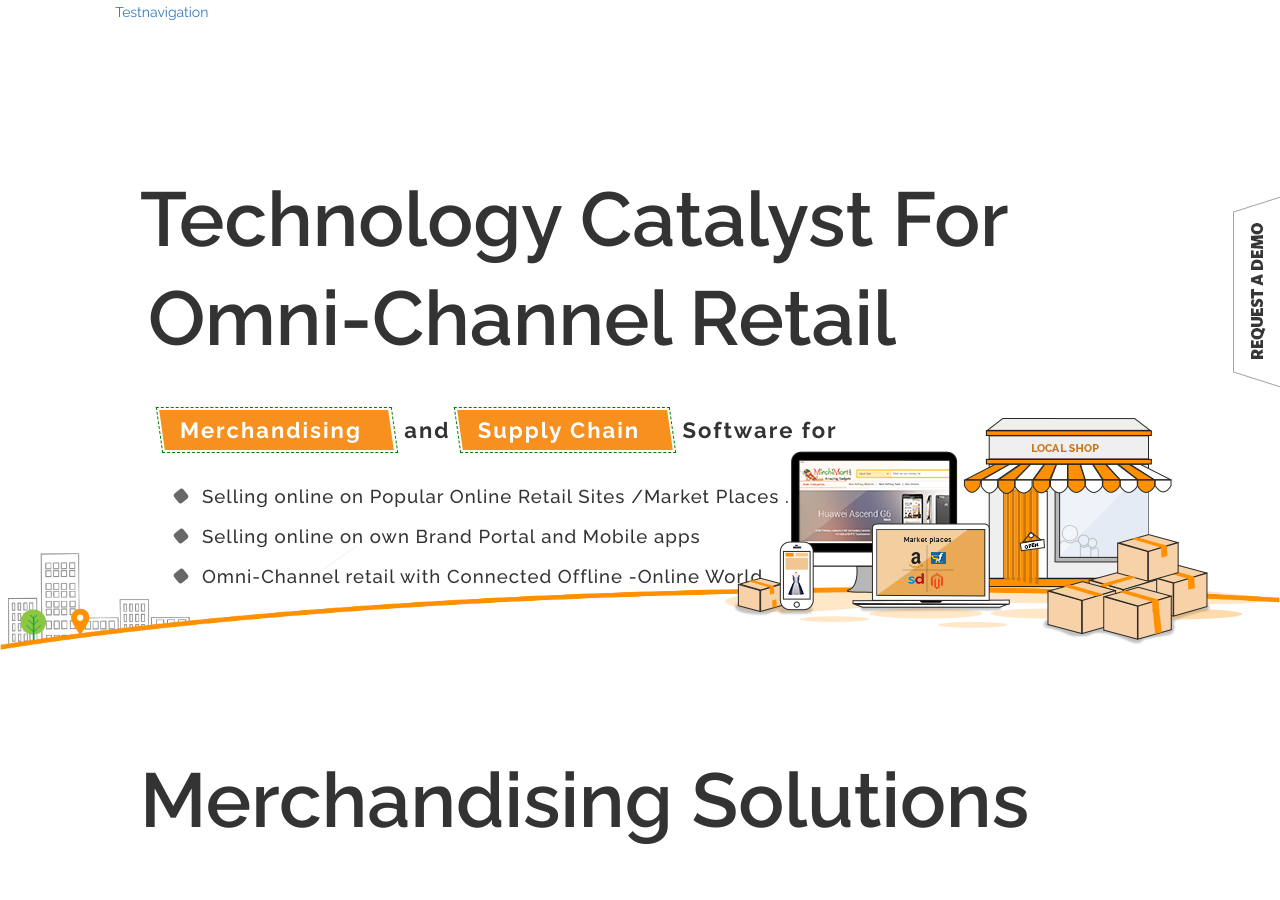
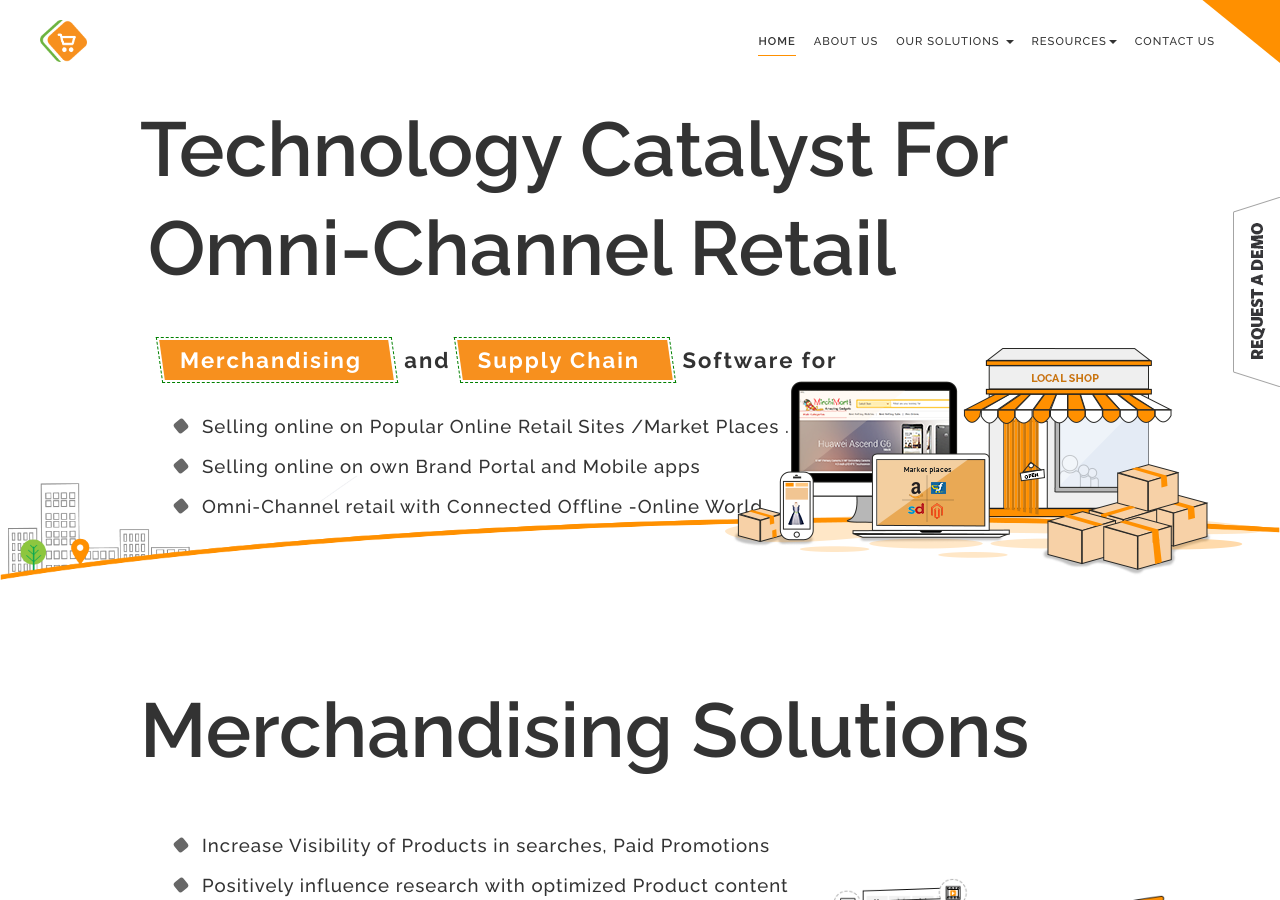
Before and after one commit to paxcom/paxcom.github.io, a Jekyll site: the page built from index.md, in a window 1280 px wide and 900 px high. Built offline with Jekyll 4.4.1, drawn with Linux system fonts in a browser that asks for light colours; comment, search, counter and statistics services are not loaded.

Commit message:
revert code

```diff
--- a/_includes/header.html
+++ b/_includes/header.html
@@ -1,48 +1,53 @@
- <div class="container">
-  <div class="navbar">
-   <div class="navbar-inner">
-    <div class="container">
-     <a class="btn btn-navbar" data-toggle="collapse" data-target=".navbar-responsive-collapse">
+<!--<header class="container-fluid" id="header">-->
+<header class="container-fluid {% if page.url == '/' or page.url == '/index.html' %} navbar-fixed-top bg-white {% endif %} "  id="header"
+style=" margin: 0px; padding: 20px 40px;">
+	<div class="logo logo-paxcom">
+        	<a href="{{site.baseurl}}/"><img src="{{ site.baseurl }}/images/paxcom-logo.png" class="img-responsive" alt="paxcom"></a>
+    </div>
+
+    <nav class="navbar paxcom-nav" role="navigation">
+      <div class="container-fluid">
+        <!-- Brand and toggle get grouped for better mobile display -->
+        <div class="navbar-header">
+          <button type="button" class="navbar-toggle" data-toggle="collapse" data-target="#bs-example-navbar-collapse-1">
+            <span class="sr-only">Toggle navigation</span>
             <span class="icon-bar"></span>
             <span class="icon-bar"></span>
             <span class="icon-bar"></span>
-     </a>
-      <a class="brand" href="#">Testnavigation</a>
-     <div class="nav-collapse collapse navbar-responsive-collapse">
+          </button>
+          <!--<a class="navbar-brand" href="#">Brand</a>-->
+        </div>
 
-    <ul class="nav">
-    <li class="dropdown men "><a href="http://google.de" class="dropdown-toggle" data-toggle="dropdown">Test 1<b class="caret"></b></a>
+        <!-- Collect the nav links, forms, and other content for toggling -->
+
+
+        <div class="collapse navbar-collapse" id="bs-example-navbar-collapse-1">
+          <ul class="nav navbar-nav">
+            <li><a href="{{site.baseurl}}/"  {% if page.url == '/' or page.url == '/index.html' %} class='active' {% endif %} >Home </a></li>
+            <li><a href="{{site.baseurl}}/about-us.html" {% if page.url == '/about-us.html'  %} class='active' {% endif %}>About Us</a></li>
+
+            <li class="dropdown">
+              <a href="#" class="dropdown-toggle" data-toggle="dropdown" >Our Solutions <b class="caret"></b></a>
               <ul class="dropdown-menu">
-      <li class="dropdown-submenu men "><a href="http://maps.google.de/" class="dropdown-toggle" data-toggle="dropdown">Test 1.1</a>
-        <ul class="dropdown-menu">
-        <li class="dropdown-submenu men "><a href="http://news.google.de/" class="dropdown-toggle" data-toggle="dropdown">Test 1.1.1</a>
-        </li><li class="dropdown-submenu men "><a href="http://news.google.de/" class="dropdown-toggle" data-toggle="dropdown">Test 1.1.2</a>
-          <ul class="dropdown-menu">
-          <li class="men"><a href="http://www.google.de/imghp">Test 1.1.1.1</a></li>
-          <li class="men"><a href="http://www.google.de/imghp">Test 1.1.1.2</a></li>
+                <li><a href="{{site.baseurl}}/merchandising-solutions.html" {% if page.url == '/merchandising-solutions.html'  %} class='active' {% endif %}>Merchandising Solutions</a></li>
+                <li><a href="{{site.baseurl}}/supply-chain.html" {% if page.url == '/supply-chain.html'  %} class='active' {% endif %}>Supply Chain Solutions</a></li>
               </ul>
             </li>
+
+             <li class="dropdown">
+              <a href="#" class="dropdown-toggle" data-toggle="dropdown" >Resources<b class="caret"></b></a>
+              <ul class="dropdown-menu">
+                <li><a href="http://blog.paxcom.net/"  target="_blank">Blog</a></li>
+            	<li><a href="http://support.paxcom.net/"  target="_blank">Support</a></li>
               </ul>
             </li>
-      <li class="men"><a href="http://www.google.de/imghp">Test 1.2</a></li>
-      <li class="men"><a href="http://maps.google.de">Test 1.3</a></li>
-      <li class="men"><a href="http://news.google.de/">Test 1.4</a></li>
-      <li class="men"><a href="http://www.google.de/imghp">Test 1.5</a></li>
-      </ul>
-    </li>
-    <li class="dropdown men active "><a href="google.de" class="dropdown-toggle" data-toggle="dropdown">Test 2<b class="caret"></b></a>
-      <ul class="dropdown-menu">
-      <li class="men"><a href="google.de">Test 2.1</a></li>
-      <li class="men"><a href="google.de">Test 2.2</a></li>
-      <li class="men"><a href="google.de">Test 2.3</a></li>
-      </ul>
-    </li>
-    <li class="men"><a href="http://google.de">Test 3</a></li>
-    <li class="men"><a href="http://google.de">Test 4</a></li>
+
+            <li><a href="{{site.baseurl}}/contact-us.html" {% if page.url == '/contact-us.html'  %} class='active' {% endif %}>Contact us</a></li>
           </ul>
 
-     </div><!-- /.nav-collapse -->
         </div>
-   </div><!-- /navbar-inner -->
-  </div><!-- /navbar -->
+        <!-- /.navbar-collapse -->
       </div>
+      <!-- /.container-fluid -->
+    </nav>
+</header>
```
Lines whose indentation alone changed are shown as unchanged.
